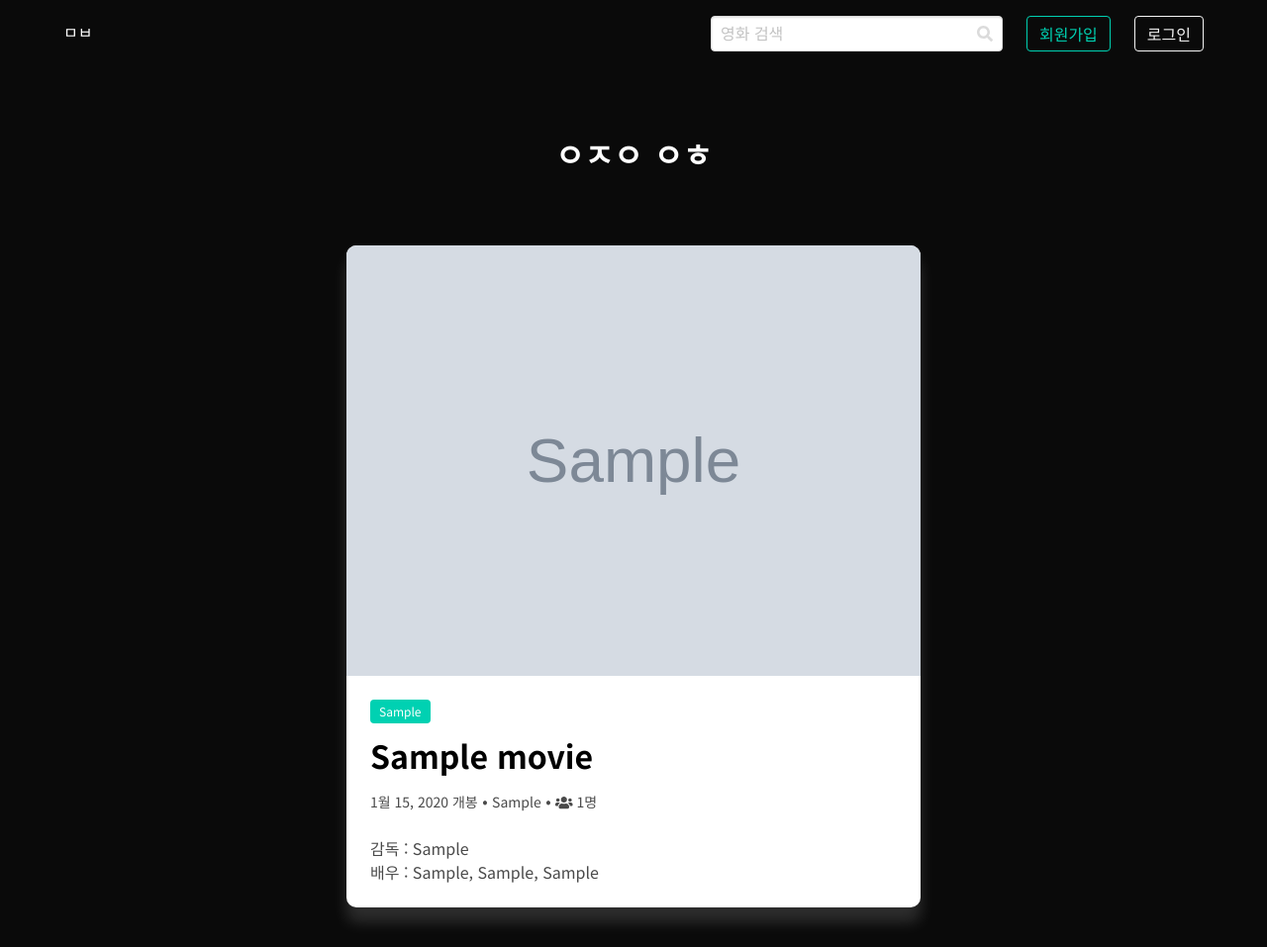
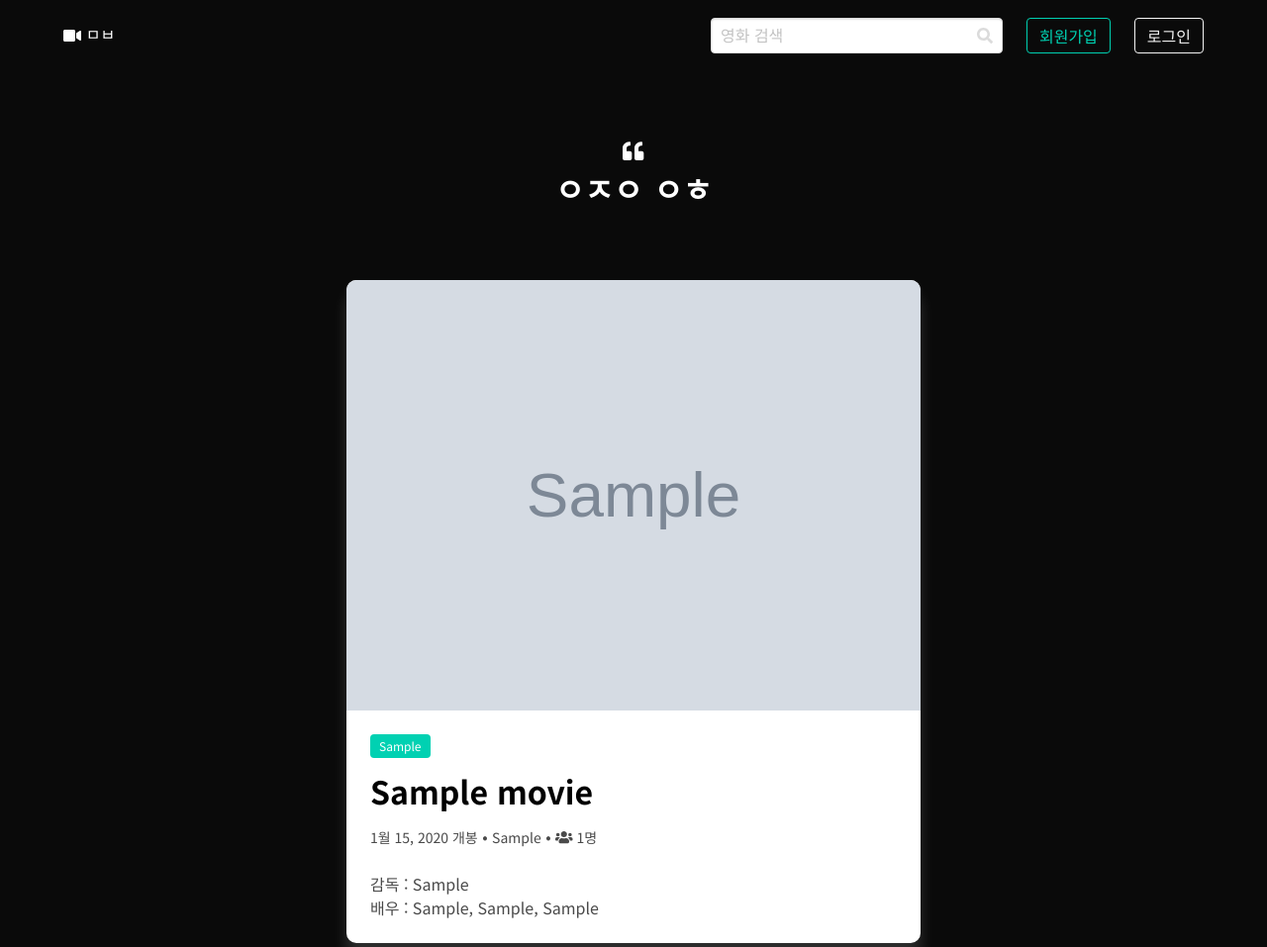
Before and after one commit to ejolie/miumbieub, a Django app: page / in a window 1280 px wide. Shown: the top 957 px of the page at 99% size. Run offline with Django 3.2, Linux system fonts and the light colour scheme; tables that the repository leaves empty hold one stand-in row (values such as "Sample post"); grey boxes marked "Sample" are stand-in pictures; some libraries are stand-ins or nearby versions; some web fonts are replaced.

Commit message:
Change api_view genres_detail to django view method, modify styles, create genre.html

```diff
--- a/movies/templates/movies/_genre-cards.html
+++ b/movies/templates/movies/_genre-cards.html
@@ -2,6 +2,7 @@
   <div class="container">
     <div class="columns is-multiline">
       <div class="column is-one-third">
+        <a href="{% url 'movies:genres_detail' 1 %}">
           <article
             class="media notification"
             style="background: url('https://static.standard.co.uk/s3fs-public/thumbnails/image/2013/09/06/08/About-Time.jpg?w968');
@@ -17,6 +18,7 @@
               </div>
             </div>
           </article>
+        </a>
       </div>
       <div class="column is-one-third">
         <article
--- a/movies/templates/movies/home.html
+++ b/movies/templates/movies/home.html
@@ -5,6 +5,7 @@
 <!-- Hero content -->
 <div class="hero-body" style="padding-top: 5rem; padding-bottom: 5rem;">
   <div class="container has-text-centered">
+    <i class="fas fa-quote-left fa-lg" style="color: #fff; margin-bottom: 0.7rem;"></i>
     <h1 class="title hero-title"
         style="margin-bottom: 1.5rem;"
         @mouseover="hover.hero='이주의 영화'"
@@ -49,6 +50,7 @@
 </div>
 <section class="section" style="padding-bottom: 10rem;">
   <div class="container has-text-centered">
+    <i class="fas fa-quote-right fa-lg" style="color: #fff; margin-bottom: 0.7rem;"></i>
     <h1
       class="title hero-title"
       style="margin-bottom: 1.5rem;"
--- a/movies/views.py
+++ b/movies/views.py
@@ -15,6 +15,11 @@ def movies_detail(request, pk):
     movie = get_object_or_404(Movie, pk=pk)
     return render(request, 'movies/detail.html', { 'movie': movie })
 
+def genres_detail(request, pk):
+    genre = get_object_or_404(Genre, pk=pk)
+    movies = genre.movies.all()
+    return render(request, 'movies/genre.html', { 'movies': movies })
+
 @api_view(["GET"])
 def genres_list(request):
     genres = Genre.objects.all()
@@ -22,11 +27,11 @@ def genres_list(request):
     return Response(serializer.data)
 
 
-@api_view(["GET"])
-def genres_detail(request, pk):
-    genre = get_object_or_404(Genre, pk=pk)
-    serializer = GenreSerializer(genre)
-    return Response(serializer.data)
+# @api_view(["GET"])
+# def genres_detail(request, pk):
+#     genre = get_object_or_404(Genre, pk=pk)
+#     serializer = GenreSerializer(genre)
+#     return Response(serializer.data)
 
 
 @api_view(["GET"])
@@ -48,7 +53,7 @@ def ratings_list(request, pk):
     movie = get_object_or_404(Movie, pk=pk)
     if request.method == "GET":
         ratings = movie.ratings.all()
-        serializer = RatingSerializer(ratings, Many=True)
+        serializer = RatingSerializer(ratings, many=True)
         return Response(serializer.data)
     else:
         if request.user.is_authenticated():
--- a/templates/_nav.html
+++ b/templates/_nav.html
@@ -1,8 +1,9 @@
 <!-- .Nav -->
-<nav class="navbar is-black" id="nav" style="padding-top: 0.5rem;">
+<nav class="navbar is-black" id="nav" style="padding-top: 0.6rem;">
 <div class="container">
   <div class="navbar-brand">
     <a class="navbar-item" href="{% url 'movies:index' %}">
+      <i class="fas fa-video" style="margin-right: 0.3rem;"></i>
       <span @mouseover="hover.nav='미음비읍'" @mouseleave="hover.nav='ㅁㅂ'" v-text="hover.nav">ㅁㅂ</span>
     </a>
     <span class="navbar-burger burger"
```
Also changed, not shown: movies/templates/movies/genre.html (added, +10 -0 lines), accounts/templates/accounts/profile.html (added), movies/templates/movies/genres.html (deleted). Lines whose indentation alone changed are shown as unchanged.
